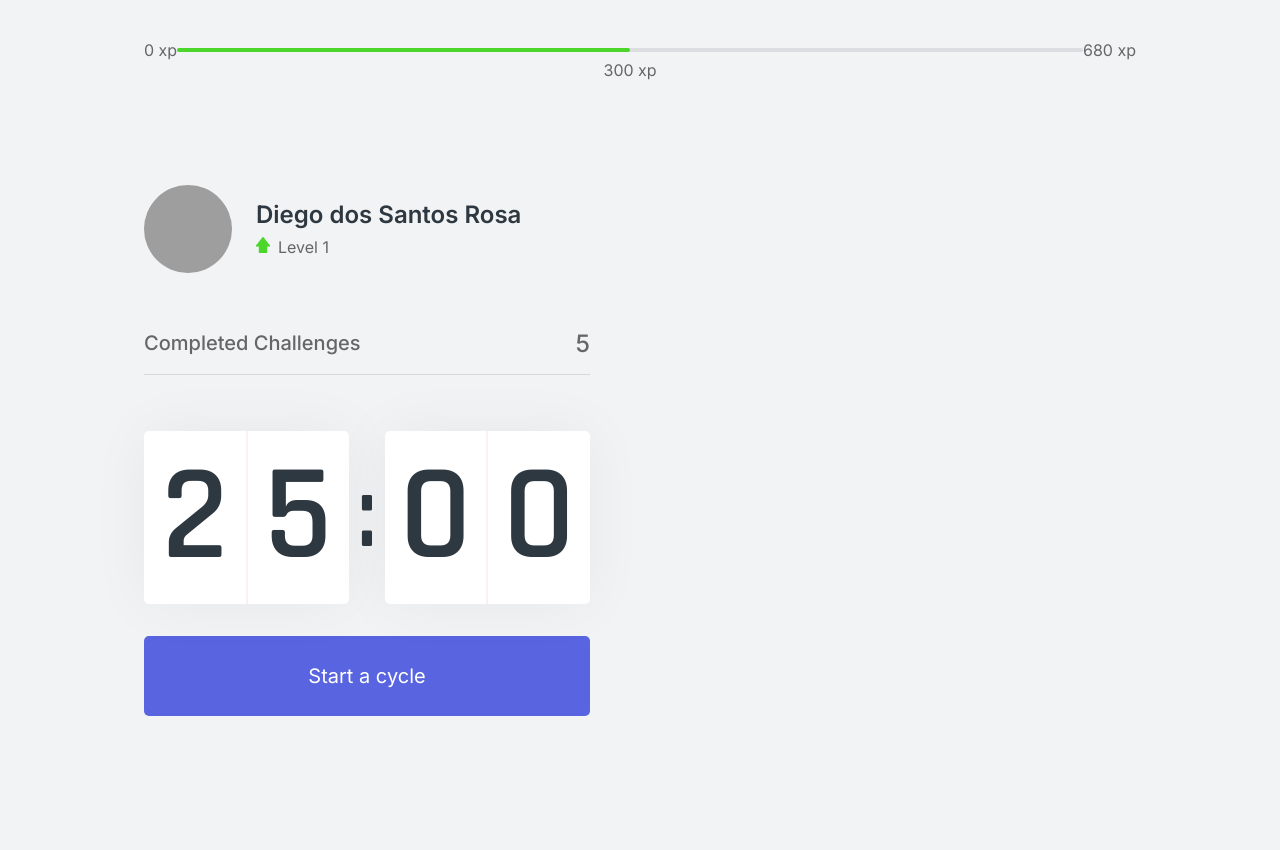
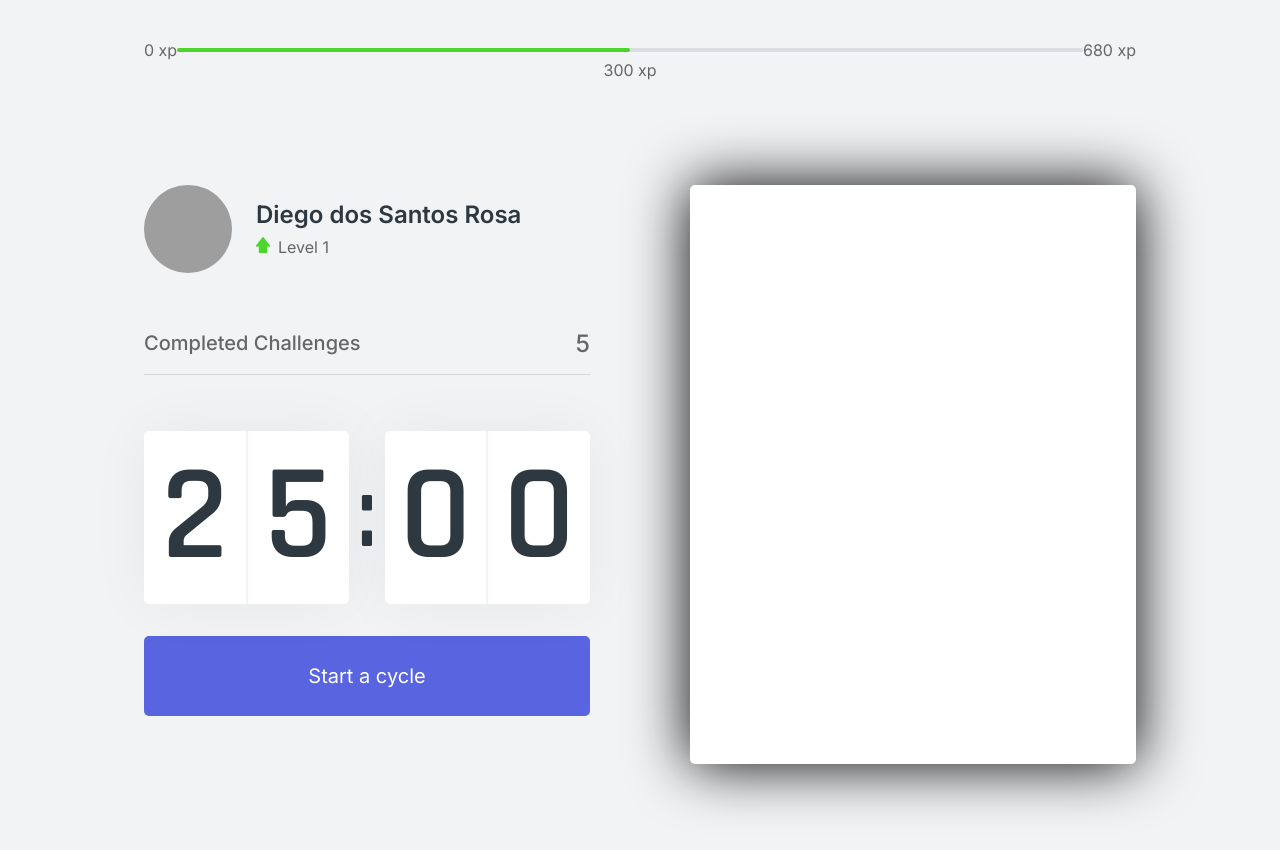
Before and after one commit to Diegodossantos23/next-focusit, a Next.js app in the folder focusit-next/: page / in a window 1280 px wide. Shown: the top 850 px of the page. Built offline with nearby package versions, Linux system fonts and the light colour scheme; grey boxes are pictures that could not be loaded.

Commit message:
criei o callengebox

```diff
--- a/focusit-next/src/components/ChallengeBox.tsx
+++ b/focusit-next/src/components/ChallengeBox.tsx
@@ -1,9 +1,21 @@
 import styles from '../styles/components/ChallengeBox.module.css'
 
 export const ChallengeBox = () => {
+    const hasActiveChallenge = true
+
     return(
         <div className={styles.challengeBoxContainer}>
-
+            {hasActiveChallenge ? (
+                <div/>
+            ) : (
+                <div className={styles.challengeNotActive}>
+                    <strong>complete a cycle to receive challenges</strong>
+                    <p>
+                        <img src="icons/level-up.svg" alt="level up"/>
+                        level up by completing challenges.
+                    </p>
+                </div>
+            )}
         </div>
     )
 }
--- a/focusit-next/src/pages/index.tsx
+++ b/focusit-next/src/pages/index.tsx
@@ -1,9 +1,11 @@
+import Head from 'next/head'
+
 import {ExperienceBar} from '../components/ExperiencieBar'
 import { Profile } from '../components/Profile'
 import { CompletedChallenges } from '../components/CompletedChallenges'
 import { CountDown } from '../components/CountDown'
 
-import Head from 'next/head'
+import { ChallengeBox } from '../components/ChallengeBox'
 
 import styles from '../styles/pages/Home.module.css'
 
@@ -25,7 +27,7 @@ const Home = () => {
           <CountDown/>
         </div>
         <div>
-
+          <ChallengeBox/>
         </div>
       </section>
     </div>
--- a/focusit-next/src/styles/components/ChallengeBox.module.css
+++ b/focusit-next/src/styles/components/ChallengeBox.module.css
@@ -1,3 +1,39 @@
 .challengeBoxContainer{
+    height: 100%;
 
+    background: var(--white);
+    border-radius: 5px;
+    box-shadow:  0 0 60px rgba(0, 0, 0.05);
+    padding: 1.5rem 2rem;
+
+    display: flex;
+    flex-direction: column;
+    align-items: center;
+
+    text-align: center;
 }
+
+.challengeNotActive{
+    display: flex;
+    flex-direction: column;
+    align-items: center;
+}
+
+.challengeNotActive strong{
+    font-size: 1.5rem;
+    font-weight: 50%;
+    line-height: 1.4;
+}
+
+.challengeNotActive p{
+    display: flex;
+    flex-direction: column;
+    align-items: center;
+    line-height: 1.4;
+    max-width: 70%;
+    margin-top: 3rem;
+}
+
+.challengeNotActive p img{
+    margin-bottom: 1rem;
+}
```
